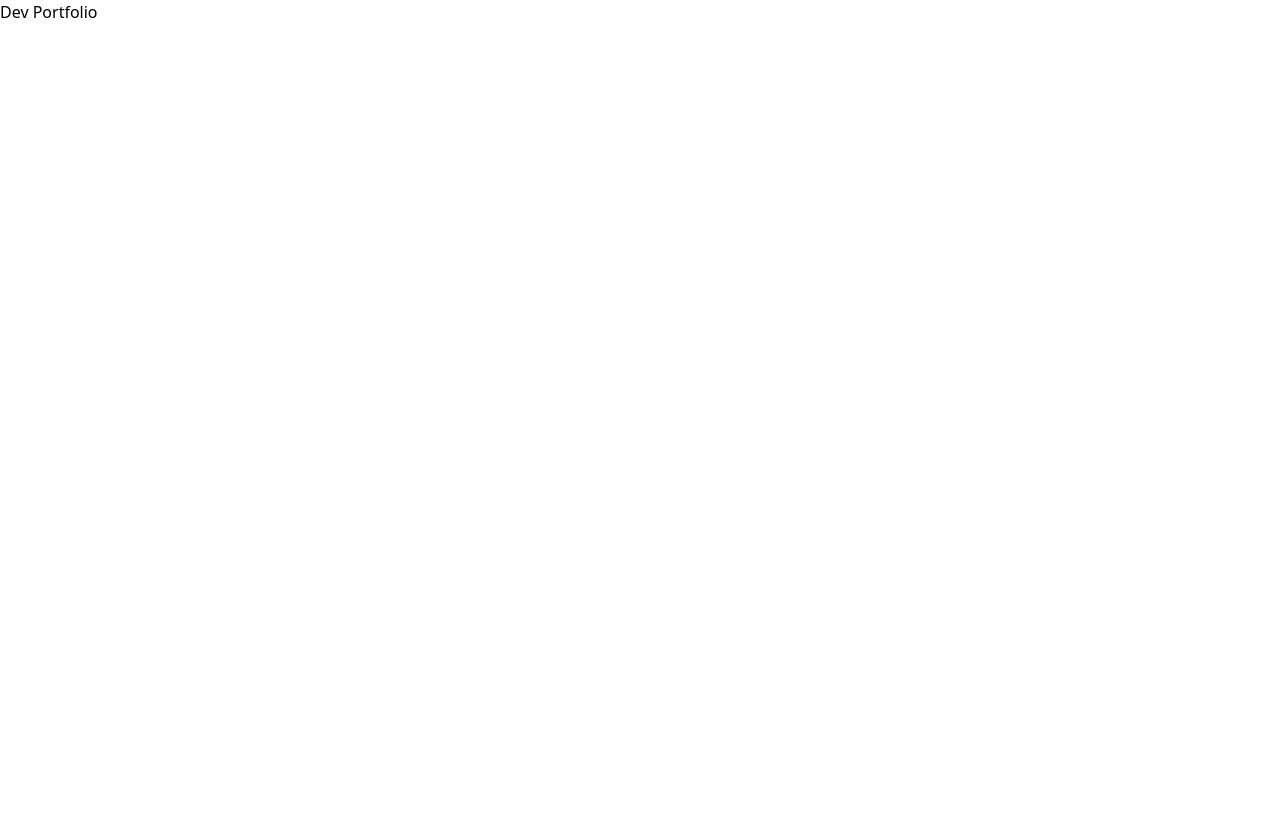
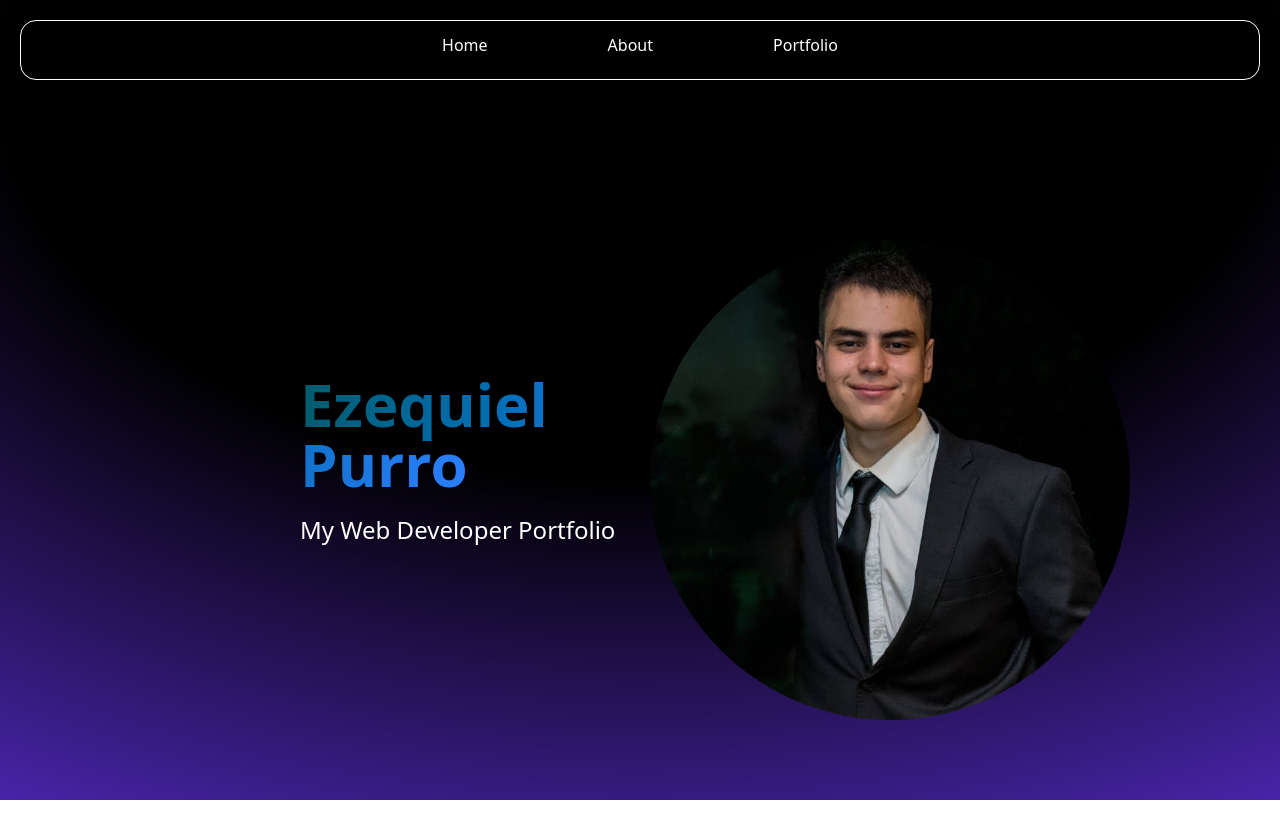
Before and after one commit to ezepurro/dev-portfolio, an Astro site: page / in a window 1280 px wide. Before the commit the page ends 800 px from the top, so only its background shows below. Built offline with nearby package versions, Linux system fonts and the light colour scheme; Astro itself is replaced by a stand-in of ours.

Commit message:
Navbar & Welcome added

```diff
--- /dev/null
+++ b/src/components/Navbar.astro
@@ -0,0 +1,13 @@
+---
+const { origin } = Astro.props;
+---
+
+<nav class="h-15 w-full text-center border rounded-2xl mt-5">
+    <ul class="mt-3">
+        {
+            origin.map((data) => {
+                return <li class="inline mx-2 sm:mx-15"><a href={data.link}>{data.content}</a></li>
+            })
+        }
+    </ul>
+</nav>
--- /dev/null
+++ b/src/components/Welcome.astro
@@ -0,0 +1,13 @@
+
+
+<div class="p-30 flex flex-col lg:flex-row items-center">
+    <div class="w-full lg:w-1/2 text-center lg:text-left lg:pl-40">
+        <div class="text-5xl lg:text-6xl text-transparent font-extrabold">
+            <span class="bg-gradient-to-r from-cyan-500/50 to-blue-500 bg-clip-text">Ezequiel Purro</span>
+        </div>
+        <p class="mt-5 text-xl lg:text-2xl">My Web Developer Portfolio</p>
+    </div>
+    <div class="w-full lg:w-1/2 flex justify-center mt-6 md:mt-10">
+        <img src="/me.jpeg" alt="Ezequiel Purro" class="h-60 lg:h-120 rounded-full">
+    </div>
+</div>
--- /dev/null
+++ b/src/data/menuData.js
@@ -0,0 +1,6 @@
+
+export const mainMenu = [
+    {link:"#", content:"Home"},
+    {link:"#about", content:"About"},
+    {link:"#portafolio", content:"Portfolio"},
+]
--- a/src/pages/index.astro
+++ b/src/pages/index.astro
@@ -1,8 +1,14 @@
 ---
 import Layout from '../layouts/Layout.astro';
+import Welcome from '../components/Welcome.astro';
+import Navbar from '../components/Navbar.astro';
 import '../styles/global.css';
+import { mainMenu } from '../data/menuData';
 ---
 
 <Layout>
-	<h1>Dev Portfolio</h1>
+	<div class="absolute inset-0 -z-10 h-full w-full items-center px-5 [background:radial-gradient(125%_125%_at_50%_10%,#000_40%,#63e_100%)] text-white">
+		<Navbar origin={mainMenu} />
+		<Welcome />
+	</div>
 </Layout>
```
Also changed, not shown: public/me.jpeg (added).
